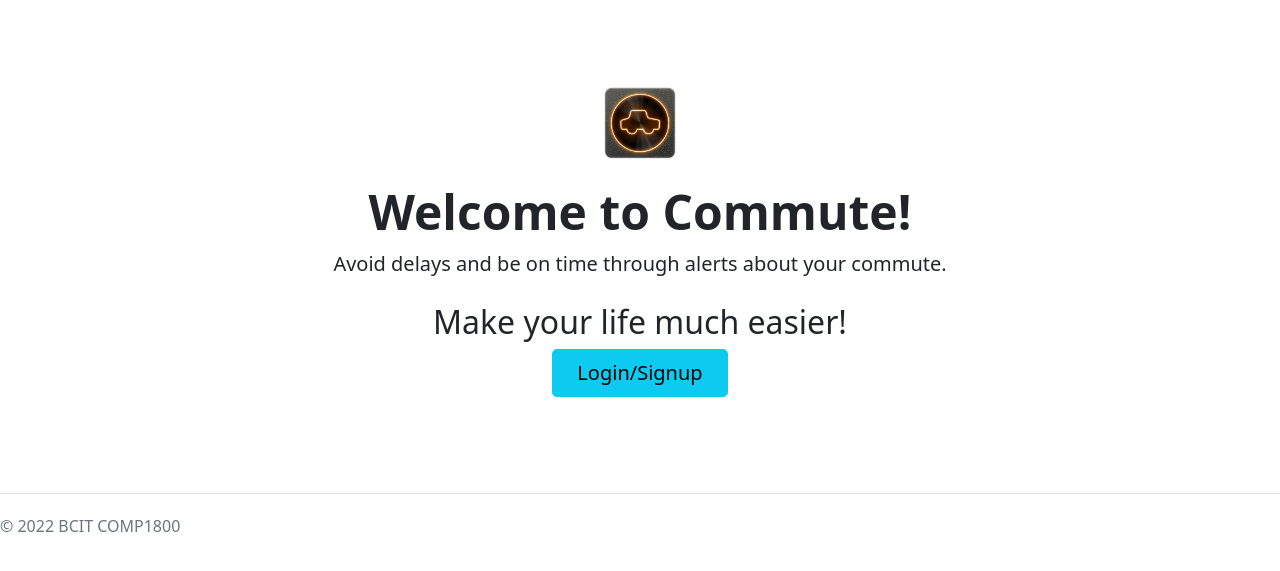
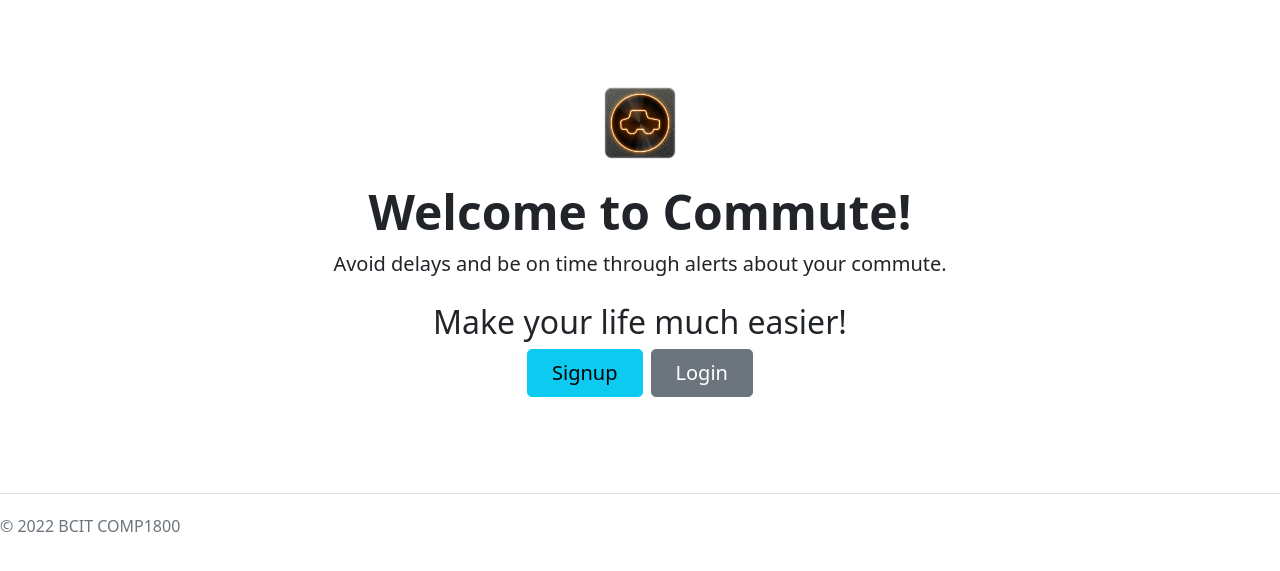
Before and after one commit to JosephDriedger/1800_202230_bby31, a plain HTML site: page index.html in a window 1280 px wide. Shown: the part 71-642 px from the top of the page. Drawn offline with nearby package versions, Linux system fonts and the light colour scheme.

Commit message:
Separated Login button

```diff
--- a/index.html
+++ b/index.html
@@ -63,7 +63,8 @@
             <p class="lead mb-4">Avoid delays and be on time through alerts about your commute.</p>
             <h2>Make your life much easier!</h2>
             <div class="d-grid gap-2 d-sm-flex justify-content-sm-center">
-                <button type="button" class="btn btn-info btn-lg px-4 gap-3">Login/Signup</button>
+                <button type="button" class="btn btn-info btn-lg px-4 gap-3">Signup</button>
+                <button type="button" class="btn btn-secondary btn-lg px-4 gap-3">Login</button>
             </div>
         </div>
     </div>
```
